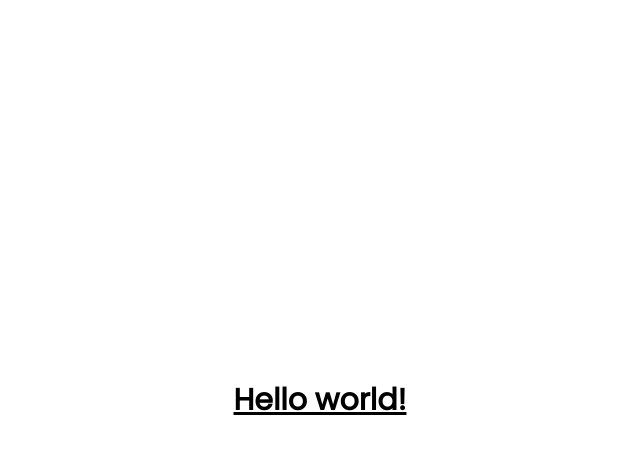
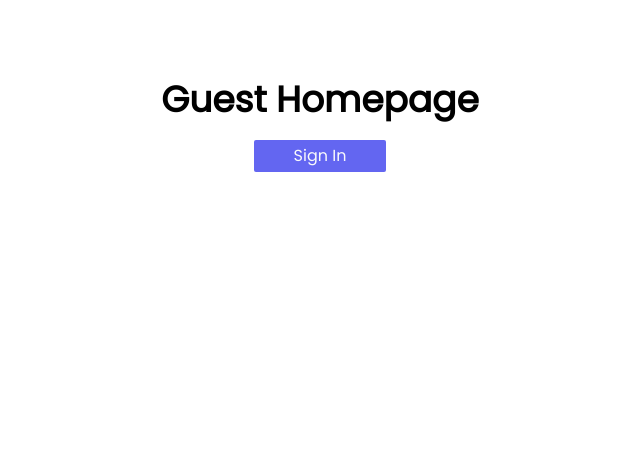
Before and after one commit to bilalgit98/NextAuth-Course, a Next.js app in the folder authappcourse/: page / in a window 1280 px wide. Shown: the top 454 px of the page, without its empty margins (320-960 px from the left). Built offline with nearby package versions, Linux system fonts and the light colour scheme.

Commit message:
Homepage

```diff
--- a/authappcourse/pages/index.js
+++ b/authappcourse/pages/index.js
@@ -1,17 +1,57 @@
 import Head from "next/head";
-import Image from "next/image";
 import styles from "../styles/Home.module.css";
-
+import Link from "next/link";
+import { useState } from "react";
 export default function Home() {
+  const [session, setSession] = useState(false);
   return (
     <div className={styles.container}>
       <Head>
         <title>HOMEPAGE</title>
       </Head>
 
-      <main className={styles.main}>
-        <h1 className="text-3xl font-bold underline">Hello world!</h1>
-      </main>
+      {session ? authorisedUser() : Guest()}
     </div>
   );
 }
+
+//guest component
+function Guest() {
+  return (
+    <main className="container mx-auto text-center py-20">
+      <h3 className="text-4xl font-bold">Guest Homepage</h3>
+
+      <div className="flex justify-center">
+        <Link legacyBehavior href={"/login"}>
+          <a className="mt-5 px-10 py-1 rounded-sm bg-indigo-500 text-gray-50">
+            Sign In
+          </a>
+        </Link>
+      </div>
+    </main>
+  );
+}
+//authorised user component
+function authorisedUser() {
+  return (
+    <main className="container mx-auto text-center py-20">
+      <h3 className="text-4xl font-bold">Authorised User Homepage</h3>
+
+      <div className="details">
+        <h5> UNKNOWN USERANME</h5>
+        <h5> UNKNOWN</h5>
+      </div>
+      <div className="flex justify-center">
+        <button className="mt-5 px-10 py-1 rounded-sm  bg-indigo-500 text-gray-50">
+          Sign Out
+        </button>
+      </div>
+
+      <div className="flex justify-center">
+        <Link legacyBehavior href={"/profile"}>
+          <a className="mt-5 px-10 py-1 rounded-sm bg-gray-50">Profile</a>
+        </Link>
+      </div>
+    </main>
+  );
+}
```
